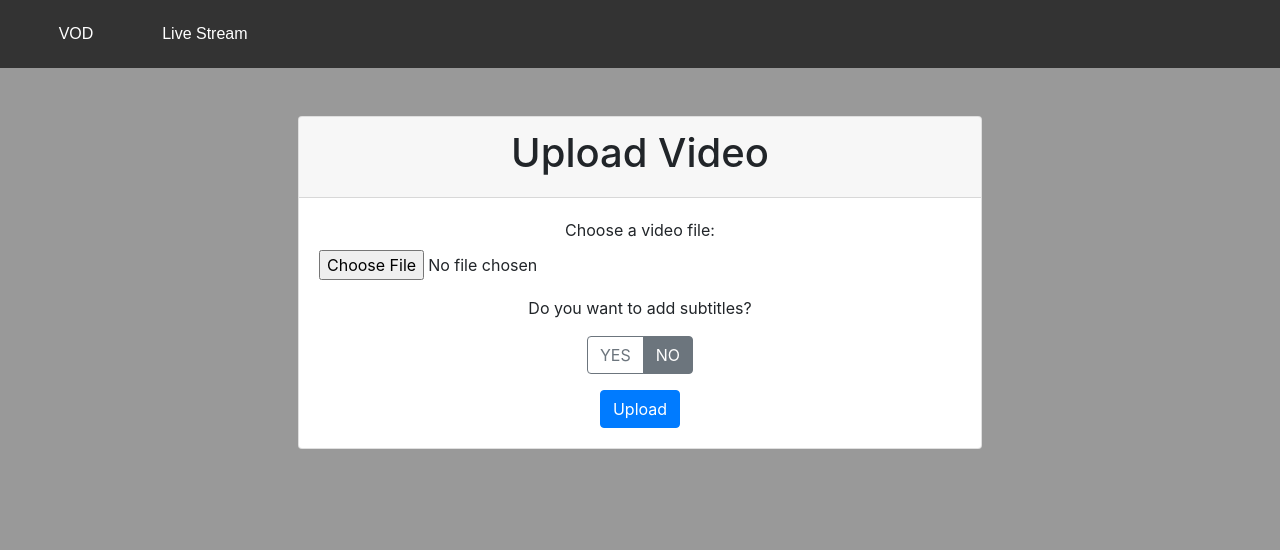
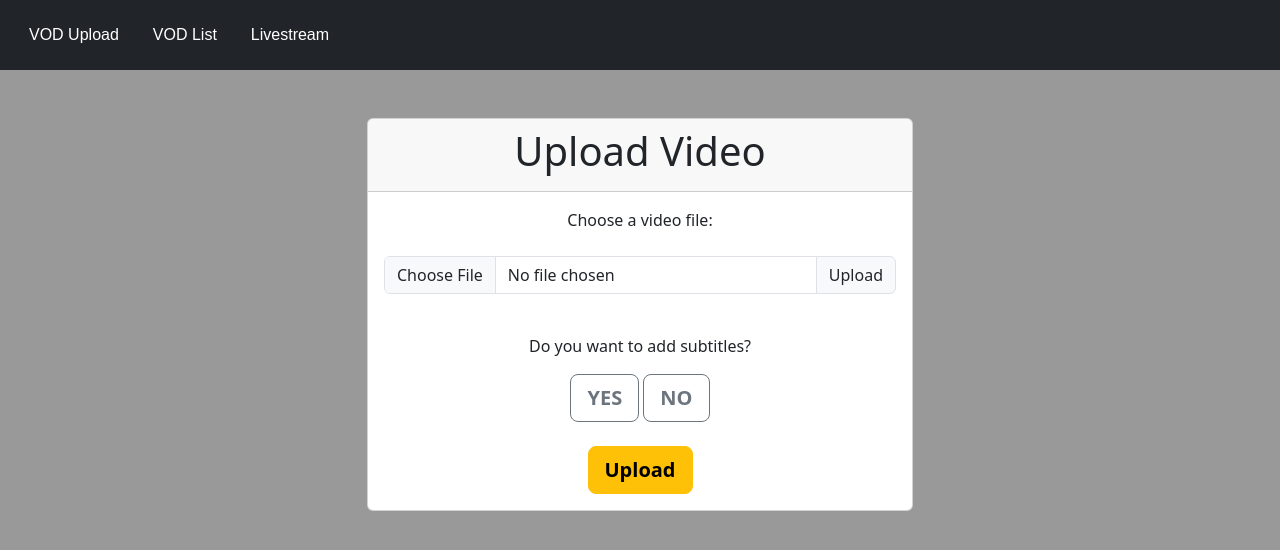
Before and after one commit to vax-r/hack-BV, a Flask app: page / in a window 1280 px wide. Shown: the top 550 px of the page. Run offline with Flask 3, Linux system fonts and the light colour scheme; some libraries are stand-ins or nearby versions.

Commit message:
modify three pages

```diff
--- a/backend/code/templates/index.html
+++ b/backend/code/templates/index.html
@@ -1,16 +1,15 @@
 <!DOCTYPE html>
-<html>
+<html lang="en">
 
 <head>
     <title>Video Upload</title>
     <!-- Include Bootstrap CSS -->
-    <link rel="stylesheet" href="https://maxcdn.bootstrapcdn.com/bootstrap/4.5.2/css/bootstrap.min.css">
-    <!-- <link rel="stylesheet" href="/backend/code/templates/style.css"> -->
+    <link href="https://cdn.jsdelivr.net/npm/bootstrap@5.3.2/dist/css/bootstrap.min.css" rel="stylesheet" integrity="sha384-T3c6CoIi6uLrA9TneNEoa7RxnatzjcDSCmG1MXxSR1GAsXEV/Dwwykc2MPK8M2HN" crossorigin="anonymous">
+    <!-- <link rel="stylesheet" href="https://cdn.jsdelivr.net/npm/bootstrap@4.4.1/dist/css/bootstrap.min.css" integrity="sha384-Vkoo8x4CGsO3+Hhxv8T/Q5PaXtkKtu6ug5TOeNV6gBiFeWPGFN9MuhOf23Q9Ifjh" crossorigin="anonymous"> -->
     <style>
         /* Custom CSS for colorful background */
 
         body {
-            /* background-image: url('/backend/code/templates/img/background2.jpg'); */
             background-color: rgba(0, 0, 0, .4);
         }
 
@@ -18,7 +17,7 @@
         .navbar {
             overflow: hidden;
             background-color: #333;
-            font-family: Arial;
+            font-family: Arial, Helvetica, sans-serif;
         }
 
         /* Links inside the navbar */
@@ -31,14 +30,6 @@
             text-decoration: none;
         }
 
-        /* button container */
-        .buttonContainer {
-            margin: 0 auto;
-            display: flex;
-            justify-content: center;
-            align-items: center;
-        }
-
         /* The dropdown container */
         .dropdown {
             float: left;
@@ -47,28 +38,22 @@
 
         /* Dropdown button */
         .dropdown .dropbtn {
-            /* font-size: 16px; */
-            height: auto;
-            width: 120px;
+            font-size: 16px;
+            cursor: pointer;
             border: none;
             outline: none;
             color: white;
             padding: 14px 16px;
             background-color: inherit;
             font-family: inherit;
-            /* Important for vertical align on mobile phones */
             margin: 0;
             /* Important for vertical align on mobile phones */
         }
 
         /* Add a red background color to navbar links on hover */
-        /* .navbar a:hover,
-        .dropdown:hover .dropbtn {
-            background-color: rgb(123, 118, 118);
-        } */
-
         .navbar a:hover,
-        .dropbtn:hover {
+        .dropbtn:hover,
+        .dropbtn:focus {
             background-color: rgb(123, 118, 118);
         }
 
@@ -78,7 +63,7 @@
             position: absolute;
             background-color: #f9f9f9;
             min-width: 160px;
-            box-shadow: 0px 8px 16px 0px rgba(0, 0, 0, 0.2);
+            box-shadow: 0px 8px 16px 0px rgba(0,0,0,0.2);
             z-index: 1;
         }
 
@@ -97,17 +82,15 @@
             background-color: #ddd;
         }
 
-        /* Show the dropdown menu on hover */
-        .dropdown:hover .dropdown-content {
+        .show {
             display: block;
         }
-
-        #uploadbtn {
+        #VODbtn {
             border-radius: 8px;
             margin-right: 1ch;
         }
 
-        #dropdownbtn {
+        #livebtn {
             border-radius: 8px;
         }
 
@@ -117,69 +100,42 @@
 
         .center-container {
             -ms-flex: 0 0 50%;
-            flex: 0 0 60%;
+            flex: 0 0 50%;
             max-width: 60%;
-            /* border-radius: 32px; */
         }
-        /* .center-container .input{
-            display: block;
-            width: 100%;
-            justify-content: center;
-            align-items: center;
-        } */
-        #inp {
-            text-align: center;
-            margin: auto;
+        input:hover,
+        input:focus {
+            background-color: rgb(159, 159, 159);
         }
-        input:hover{
-            background-color: rgb(90, 78, 78);
+
+        #file-input-label {
+            font-size: 1em;
+            padding: 10px 15px;
+            border: 4px solid rgb(55, 51, 51);
+            border-radius: 8px;
         }
-        /* input.btn:active{
-            background: rgb(90, 78, 78);;
-        } */
     </style>
 </head>
 
 <body>
     <!-- Bootstrap Navbar -->
-
-    <!-- <nav class="navbar navbar-expand-lg navbar-dark bg-primary">
-        <a class="navbar-brand" href="/">VOD upload</a>
-        <a class="navbar-brand" href="/vod/show">VOD List</a>
-        <a class="navbar-brand" href="/livestream/show">Livestream Show</a>
-    </nav> -->
-
-    <!-- <nav class="navbar navbar-expand-lg navbar-dark bg-primary">
-        <div class="dropdown">
-            <button class="dropbtn">Function
-                <i class="fa fa-caret-down"></i>
-            </button>
-        </div>
-        <div class="dropdown-content">
-            <a class="navbar-brand" href="/">VOD upload</a>
-            <a class="navbar-brand" href="/vod/show">VOD List</a>
-            <a class="navbar-brand" href="/livestream/show">Livestream Show</a>
-        </div>
-    </nav> -->
-
-    <div class="navbar">
-        <div class="dropdown">
-            <div class="buttonContainer">
-                <button class="dropbtn" id="uploadbtn">VOD
-                    <!-- <i class="fa fa-caret-down"></i> -->
-                </button>
-                <button class="dropbtn" id="dropdownbtn">Live Stream
-                    <!-- <i class="fa fa-caret-down"></i> -->
-                </button>
-            </div>
-            <div class="dropdown-content">
-                <a class="navbar-brand" href="/">VOD upload</a>
-                <a class="navbar-brand" href="/vod/show">VOD List</a>
-                <a class="navbar-brand" href="/livestream/show">Livestream Show</a>
+    <nav class="navbar navbar-expand-lg navbar-dark bg-dark">
+        <div class="container-fluid">
+            <div class="collapse navbar-collapse" id="navbarNavDarkDropdown">
+                <ul class="navbar-nav">
+                <a class="btn btn-dark" href="/">
+                    VOD Upload
+                </a>
+                <a class="btn btn-dark" href="/vod/show">
+                    VOD List
+                </a>
+                <a class="btn btn-dark" href="/livestream/show">
+                    Livestream
+                </a>
+                </ul>
             </div>
         </div>
-    </div>
-
+    </nav>
     <div class="container mt-5">
         <div class="row justify-content-center">
             <div class="center-container">
@@ -192,29 +148,35 @@
                             <div class="form-group" class="text-center">
                                 <label for="file">Choose a video file:</label>
                                 <center>
-                                    <input type="file" class="form-control-file" id="inp"accept=".mp4, .avi, .mov, .mkv">
+                                    <br>
+                                    <div class="input-group mb-3">
+                                        <input type="file" class="form-control" name="file" id="inputGroupFile02" accept=".mp4, .avi, .mov, .mkv">
+                                        <label class="input-group-text" for="inputGroupFile02">Upload</label>
+                                    </div>
                                 </center>
                             </div>
+                            <br>
                             <div class="form-group">
                                 <p>Do you want to add subtitles?</p>
                                 <!-- version1 -->
                                 <!-- <label for="subtitle">Yes</label> -->
-                                <!-- <input type="button" name="subtitle" class="btn btn-outline-secondary btn-lg" id="subtitle_add" value="YES"> -->
+                                <input type="button" name="subtitle" class="btn btn-outline-secondary btn-lg" id="subtitle_add" value="YES" style="font-weight: bold">
                                 <!-- <label for="subtitle">No</label>  -->
-                                <!-- <input type="button" name="subtitle" class="btn btn-outline-secondary btn-lg" id="subtitle_no" value="NO" checked> -->
+                                <input type="button" name="subtitle" class="btn btn-outline-secondary btn-lg" id="subtitle_no" value="NO" style="font-weight: bold" checked>
 
                                 <!-- version2 -->
-                                <div class="btn-group btn-group-toggle" data-toggle="buttons">
+                                <!-- <div class="btn-group btn-group-toggle" data-toggle="buttons">
                                     <label class="btn btn-outline-secondary active">
                                         <input type="radio" name="subtitle" id="subtitle_add" value="YES" autocomplete="off">YES
                                     </label>
                                     <label class="btn btn-outline-secondary active">
                                         <input type="radio" name="subtitle" id="subtitle_no" value="YES" autocomplete="off" checked>NO
                                     </label>
-                                </div>
+                                </div> -->
                             </div>
+                            <br>
                             <div class="text-center">
-                                <button type="submit" class="btn btn-primary">Upload</button>
+                                <button type="submit" class="btn btn-warning btn-lg"><b>Upload</b></button>
                             </div>
                         </form>
                     </div>
```
Also changed, not shown: backend/code/templates/livestream_list.html (+29 -16 lines), backend/code/templates/vod_list.html (+37 -7 lines).
